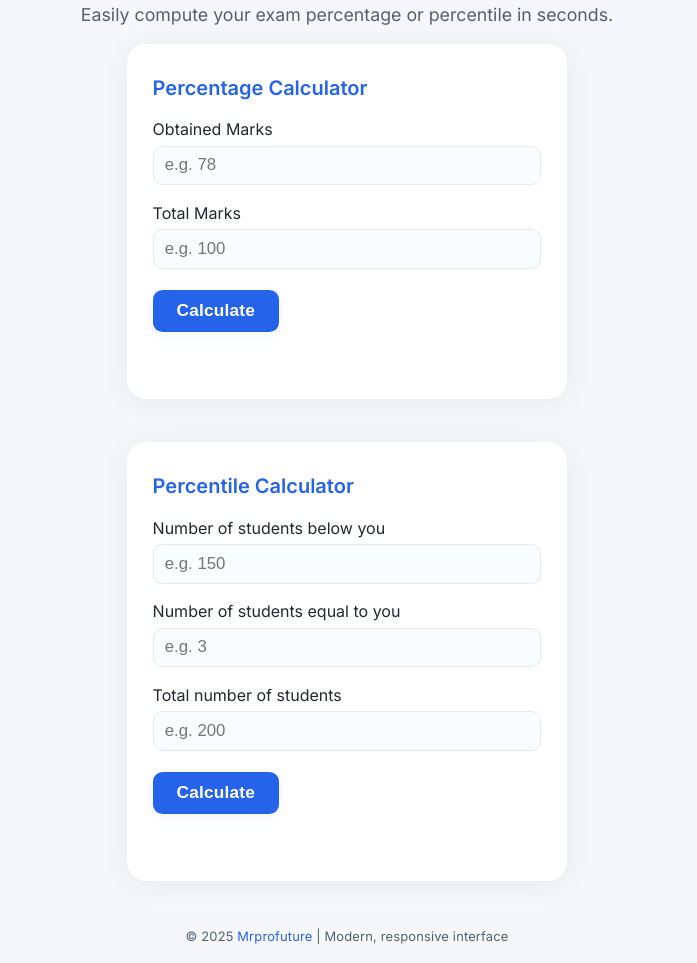
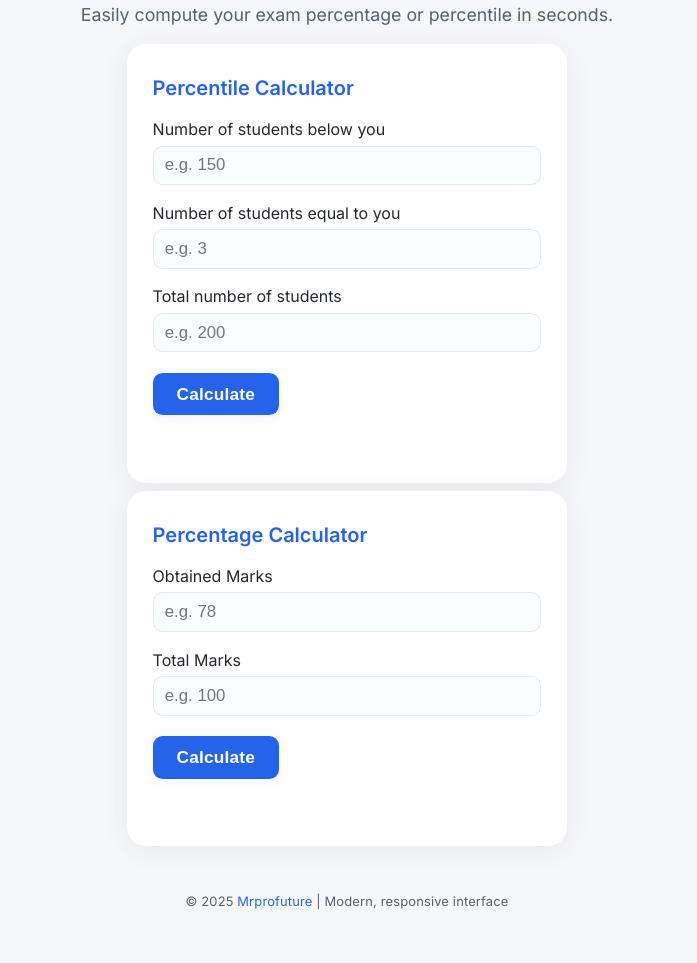
Before and after one commit to Mrprofuture/PERCENTILEandPERCENTAGEcalCULATOR, a plain HTML site: page index.html in a window 1280 px wide. Shown: the part 109-1072 px from the top of the page, without its empty margins (293-990 px from the left). After the commit the page ends 1037 px from the top, so only its background shows below. Drawn offline with Linux system fonts and the light colour scheme.

Commit message:
Update index.html

```diff
--- a/index.html
+++ b/index.html
@@ -5,8 +5,6 @@
   <meta name="viewport" content="width=device-width, initial-scale=1.0"/>
   <title>Percentage & Percentile Calculator</title>
   <link rel="stylesheet" href="styles.css" />
-  <link rel="preconnect" href="https://fonts.googleapis.com">
-  <link rel="preconnect" href="https://fonts.gstatic.com" crossorigin>
   <link href="https://fonts.googleapis.com/css2?family=Inter:wght@400;600&display=swap" rel="stylesheet">
 </head>
 <body>
@@ -17,23 +15,8 @@
     </header>
 
     <main>
-      <section class="card">
-        <h2>Percentage Calculator</h2>
-        <form id="percentage-form" autocomplete="off">
-          <div class="form-group">
-            <label for="obtained">Obtained Marks</label>
-            <input type="number" id="obtained" min="0" step="any" placeholder="e.g. 78" required>
-          </div>
-          <div class="form-group">
-            <label for="total">Total Marks</label>
-            <input type="number" id="total" min="1" step="any" placeholder="e.g. 100" required>
-          </div>
-          <button type="submit" class="primary-btn">Calculate</button>
-        </form>
-        <div class="result" id="percentage-result"></div>
-      </section>
-
-      <section class="card">
+      <div class="calculators-row">
+        <section class="card" id="percentile-card">
           <h2>Percentile Calculator</h2>
           <form id="percentile-form" autocomplete="off">
             <div class="form-group">
@@ -52,6 +35,23 @@
           </form>
           <div class="result" id="percentile-result"></div>
         </section>
+
+        <section class="card" id="percentage-card">
+          <h2>Percentage Calculator</h2>
+          <form id="percentage-form" autocomplete="off">
+            <div class="form-group">
+              <label for="obtained">Obtained Marks</label>
+              <input type="number" id="obtained" min="0" step="any" placeholder="e.g. 78" required>
+            </div>
+            <div class="form-group">
+              <label for="total">Total Marks</label>
+              <input type="number" id="total" min="1" step="any" placeholder="e.g. 100" required>
+            </div>
+            <button type="submit" class="primary-btn">Calculate</button>
+          </form>
+          <div class="result" id="percentage-result"></div>
+        </section>
+      </div>
     </main>
     <footer>
       <small>&copy; 2025 <a href="https://github.com/Mrprofuture" target="_blank">Mrprofuture</a> | Modern, responsive interface</small>
```
Lines whose indentation alone changed are shown as unchanged.
